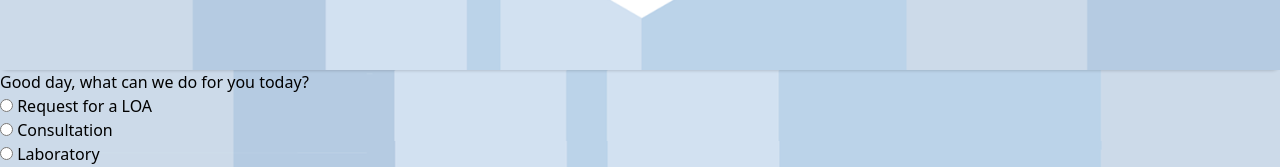
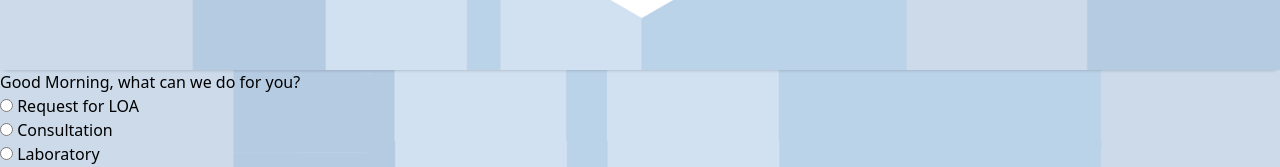
Before and after one commit to mis-llibi/llibi-portal3, a Next.js app in the folder llibi-client/: page /self-service/client in a window 1280 px wide. Shown: the part 1347-1514 px from the top of the page. Built offline with nearby package versions, Linux system fonts and the light colour scheme; what @material-tailwind/react would draw is missing.

Commit message:
update email subject and label on portal page

```diff
--- a/llibi-client/src/pages/self-service/client/index.js
+++ b/llibi-client/src/pages/self-service/client/index.js
@@ -97,6 +97,20 @@ const Client = () => {
     const { show, setShow, body, setBody, toggle } = ModalControl()
 
     const [request, setRequest] = useState()
+    const [greeTingTime, setGreetingTime] = useState('')
+
+    const TODAY = new Date()
+    const CURRENT_HOUR = TODAY.getHours()
+    useEffect(() => {
+        if (CURRENT_HOUR < 12) {
+            setGreetingTime('Good Morning')
+        } else if (CURRENT_HOUR < 18) {
+            setGreetingTime('Good Afternoon')
+        } else {
+            setGreetingTime('Good Evening')
+        }
+    }, [CURRENT_HOUR])
+
     const submitForm = obj => {
         if (watch('toDo') != 5) {
             /* setFire(true)
@@ -333,8 +347,8 @@ const Client = () => {
                                     <div className="border-1 rounded-lg shadow-md mb-4">
                                         {/* first question */}
                                         <p className="bg-blue-900 text-white shadow rounded-t-lg p-2 mb-3 text-bold text-center">
-                                            Good day, what can we do for you
-                                            today?
+                                            {greeTingTime}, what can we do for
+                                            you?
                                         </p>
                                         {/* <div className="w-full border-b-2 border-dotted mb-2"></div> */}
 
@@ -365,7 +379,7 @@ const Client = () => {
                                                             className="w-3 h-3"
                                                         />{' '}
                                                         <Label htmlFor="requestLOA">
-                                                            Request for a LOA
+                                                            Request for LOA
                                                         </Label>
                                                     </div>
                                                     {/* Type of loa to file */}
```
Also changed, not shown: 2 other files (tests, documents, lock files or other folders).
